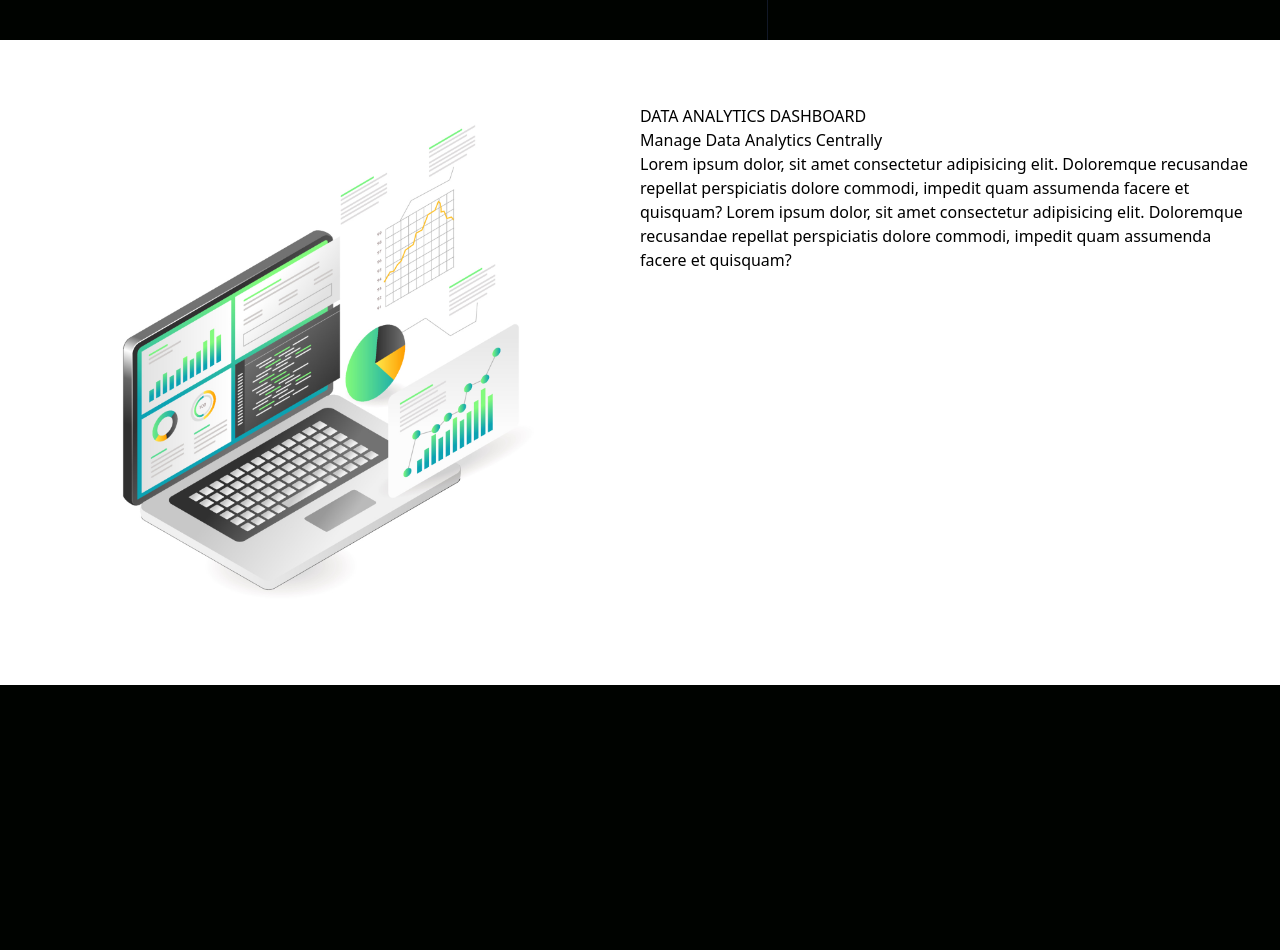
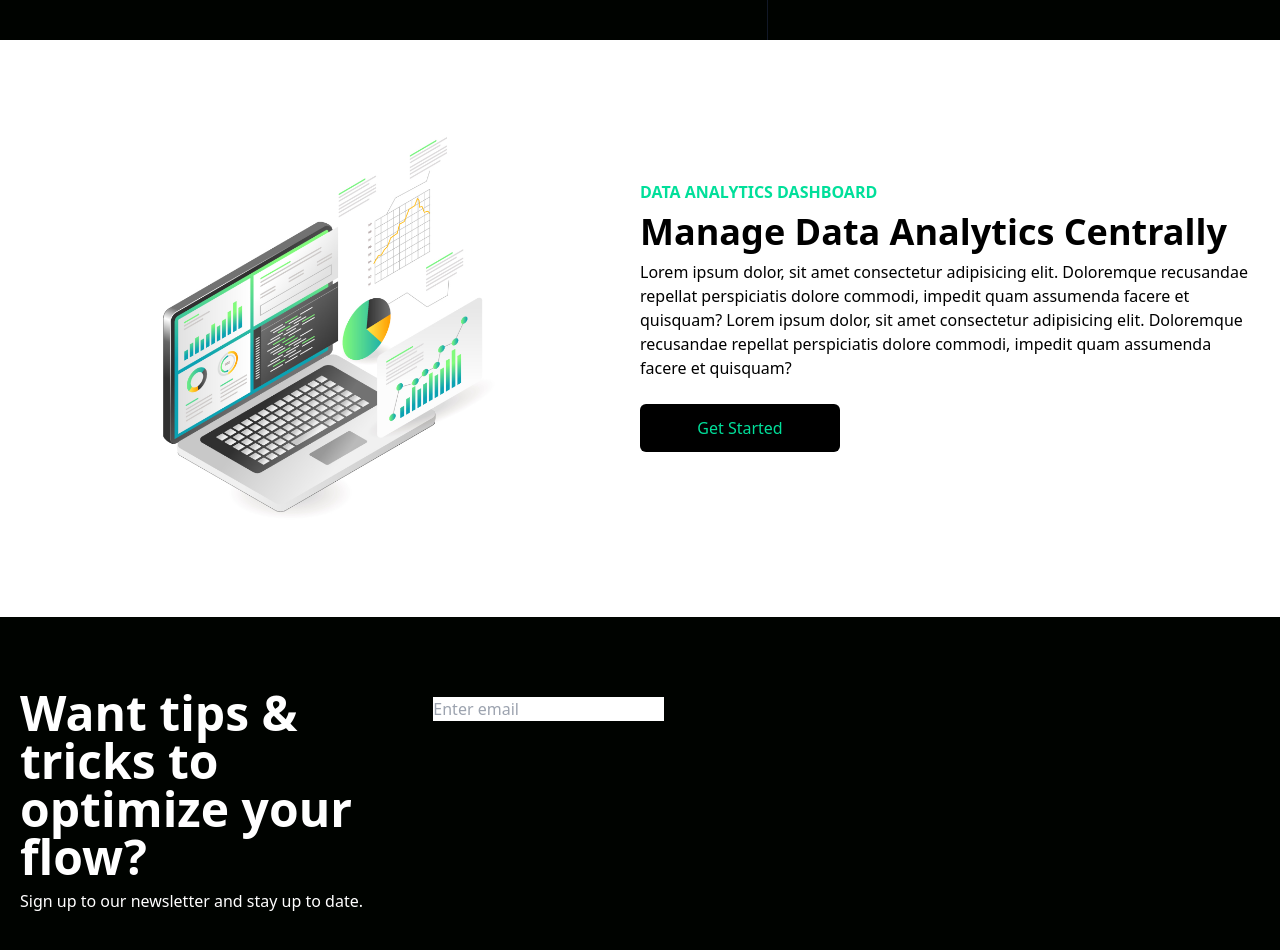
Before and after one commit to httpcyberdata/react-tailwind-responsivesite, a React (Create React App) app: page / in a window 1280 px wide. Shown: the part 760-1710 px from the top of the page. Before the commit the page ends 1445 px from the top, so only its background shows below. Built offline with nearby package versions, Linux system fonts and the light colour scheme.

Commit message:
chore: created Newsletter.jsx and undone Newsletter section

```diff
--- a/src/App.js
+++ b/src/App.js
@@ -1,12 +1,14 @@
 import Navbar from './components/Navbar';
 import Hero from './components/Hero';
 import Analytics from './components/Analytics';
+import Newsletter from './components/Newsletter';
 function App() {
   return (
     <div className="App">
        <Navbar/>
        <Hero />
        <Analytics />
+       <Newsletter />
     </div>
   );
 }
--- a/src/components/Analytics.jsx
+++ b/src/components/Analytics.jsx
@@ -5,10 +5,10 @@ const Analytics = () => {
   return (
     <div className="w-full bg-white py-16 px-4">
         <div className="max-w-[1240px] mx-auto grid md:grid-cols-2">
-            <img src={Laptop} alt="" />
-            <div>
-                <p>DATA ANALYTICS DASHBOARD</p>
-                <h1>Manage Data Analytics Centrally</h1>
+            <img className="w-[500px] mx-auto my-4" src={Laptop} alt="" />
+            <div className="flex flex-col justify-center">
+                <p className="text-[#00df9a] font-bold ">DATA ANALYTICS DASHBOARD</p>
+                <h1 className="md:text-4xl sm:text-3xl text-2xl font-bold py-2">Manage Data Analytics Centrally</h1>
                 <p>
                     Lorem ipsum dolor, sit amet consectetur adipisicing elit.
                     Doloremque recusandae repellat perspiciatis dolore commodi,
@@ -17,6 +17,9 @@ const Analytics = () => {
                     Doloremque recusandae repellat perspiciatis dolore commodi,
                     impedit quam assumenda facere et quisquam?
                 </p>
+                <button className="bg-black text-[#00df9a] w-[200px] rounded-md font-medium my-6 mx-auto md:mx-0 py-3">
+                    Get Started
+                </button>
             </div>
         </div>
     </div>
--- a/src/components/Hero.jsx
+++ b/src/components/Hero.jsx
@@ -1,5 +1,6 @@
 import React from 'react';
 import Typed from 'react-typed';
+
 const Hero = () => {
   return (
     <div className="text-white">
--- /dev/null
+++ b/src/components/Newsletter.jsx
@@ -0,0 +1,22 @@
+import React from 'react'
+
+const Newsletter = () => {
+  return (
+    <div className="w-full py-16 text-white">
+        <div className="max-w-[1240px] mx-auto grid lg:grid-cols-3">
+            <div className="lg:cols-span-2">
+                <h1 className="md:text-5xl sm:text-4xl text-2xl font-bold py-2">Want tips & tricks to optimize your flow?</h1>
+                <p>Sign up to our newsletter and stay up to date.</p>
+            </div>
+            <div className="my-4">
+                <div>
+                    <input type="email" placeholder="Enter email" />
+                    <button></button>
+                </div>
+            </div>
+        </div>
+    </div>
+  )
+}
+
+export default Newsletter;
```
